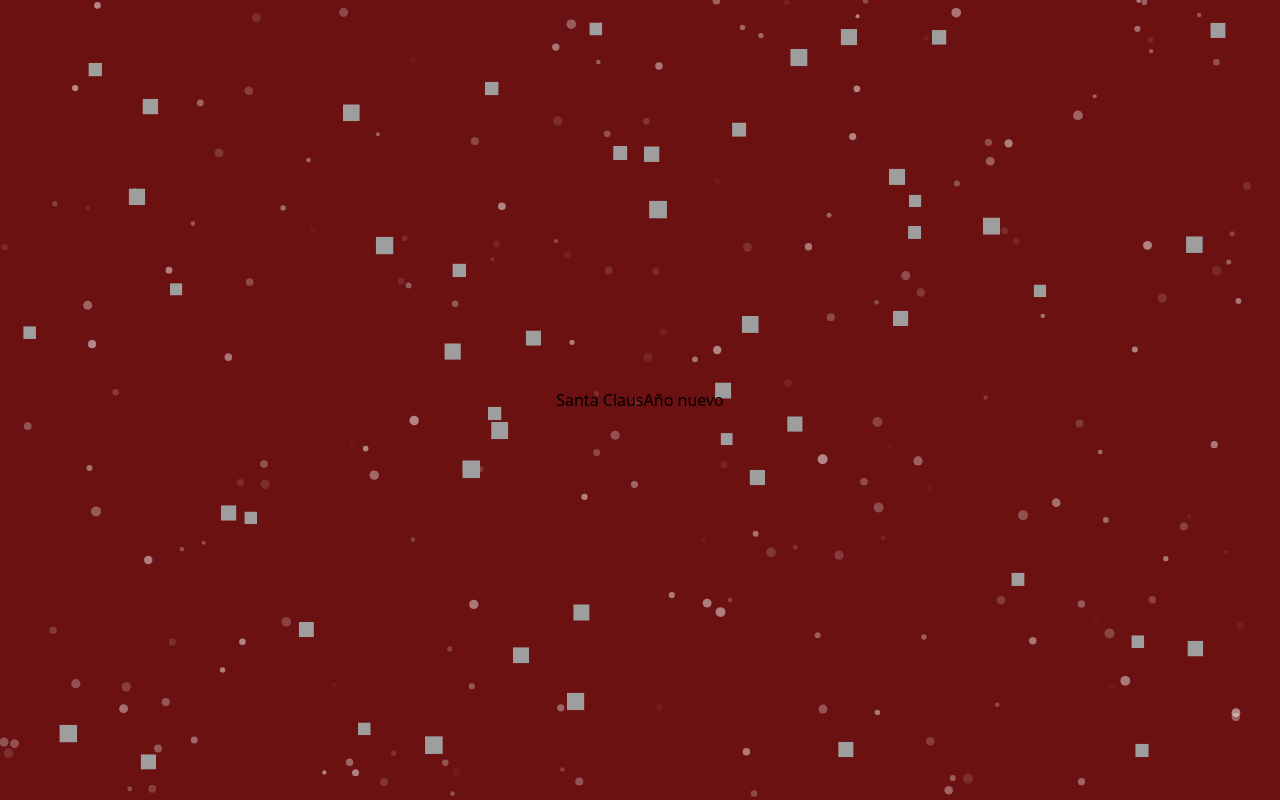
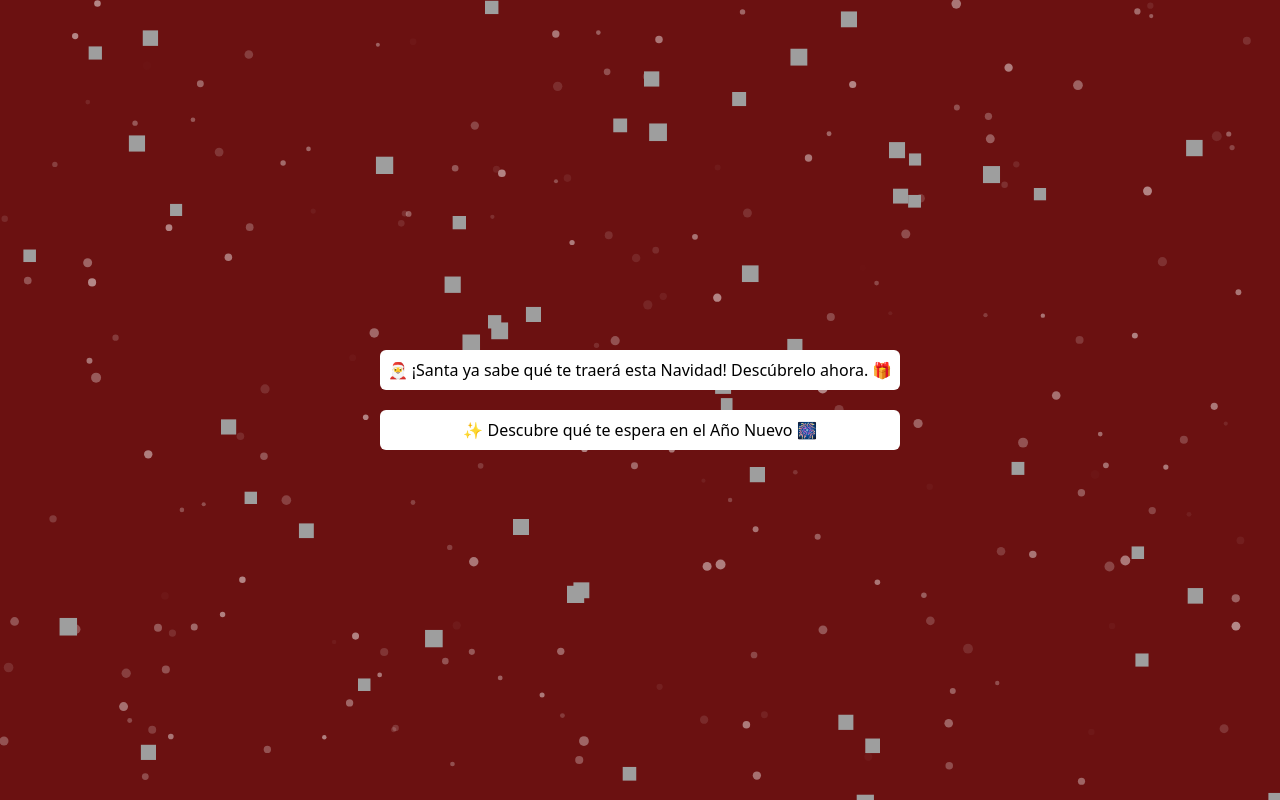
Before and after one commit to gerardocrr/happy-cards, a Next.js app: page / in a window 1280 px wide. Built offline with nearby package versions, Linux system fonts and the light colour scheme.

Commit message:
style: enhance link styling and update text for holiday-themed navigation

```diff
--- a/app/page.tsx
+++ b/app/page.tsx
@@ -2,9 +2,19 @@ import Link from "next/link";
 
 export default function Home() {
   return (
-    <div>
-      <Link href={"/santa-claus"}>Santa Claus</Link>
-      <Link href={"/new-year"}>Año nuevo</Link>
+    <div className="flex flex-col gap-5">
+      <Link
+        className="bg-white p-2 rounded-md hover:bg-slate-200"
+        href={"/santa-claus"}
+      >
+        🎅 ¡Santa ya sabe qué te traerá esta Navidad! Descúbrelo ahora. 🎁
+      </Link>
+      <Link
+        className="bg-white p-2 rounded-md hover:bg-slate-200 flex justify-center"
+        href={"/new-year"}
+      >
+        ✨ Descubre qué te espera en el Año Nuevo 🎆
+      </Link>
     </div>
   );
 }
```
